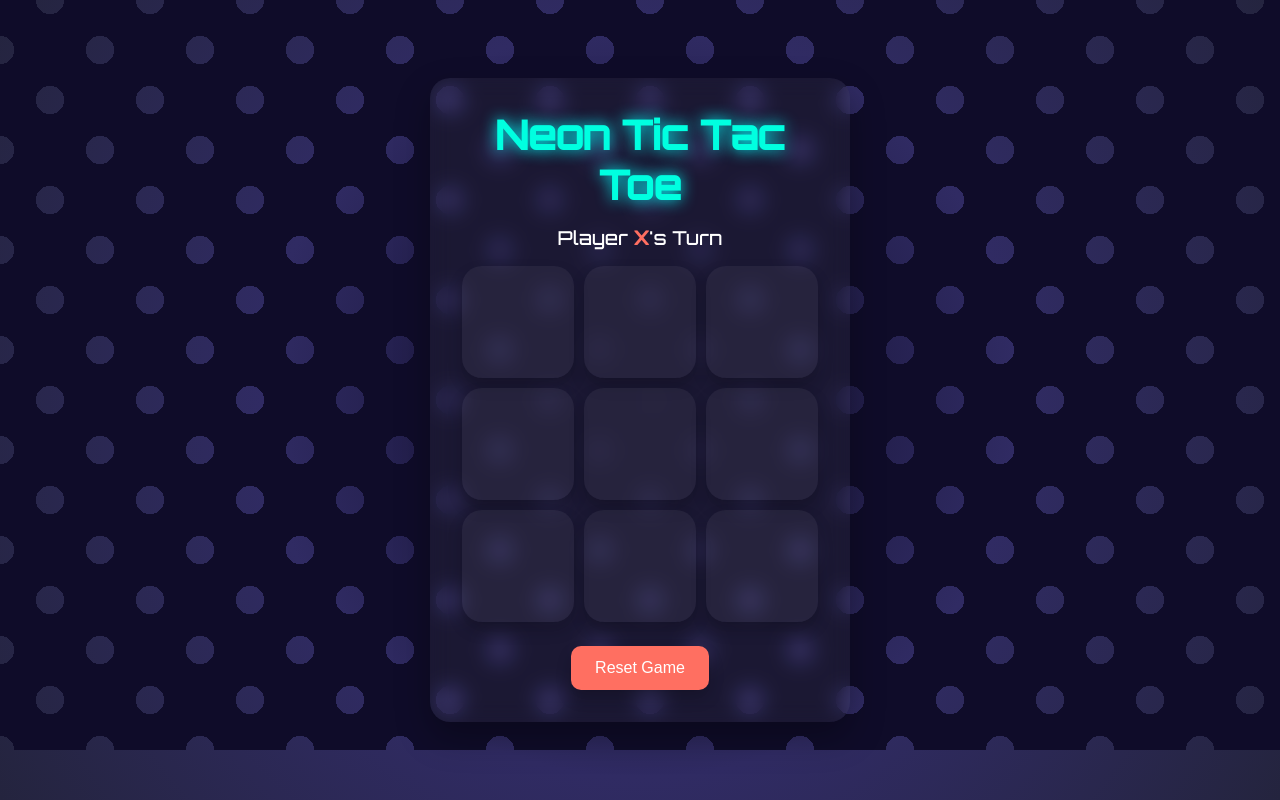
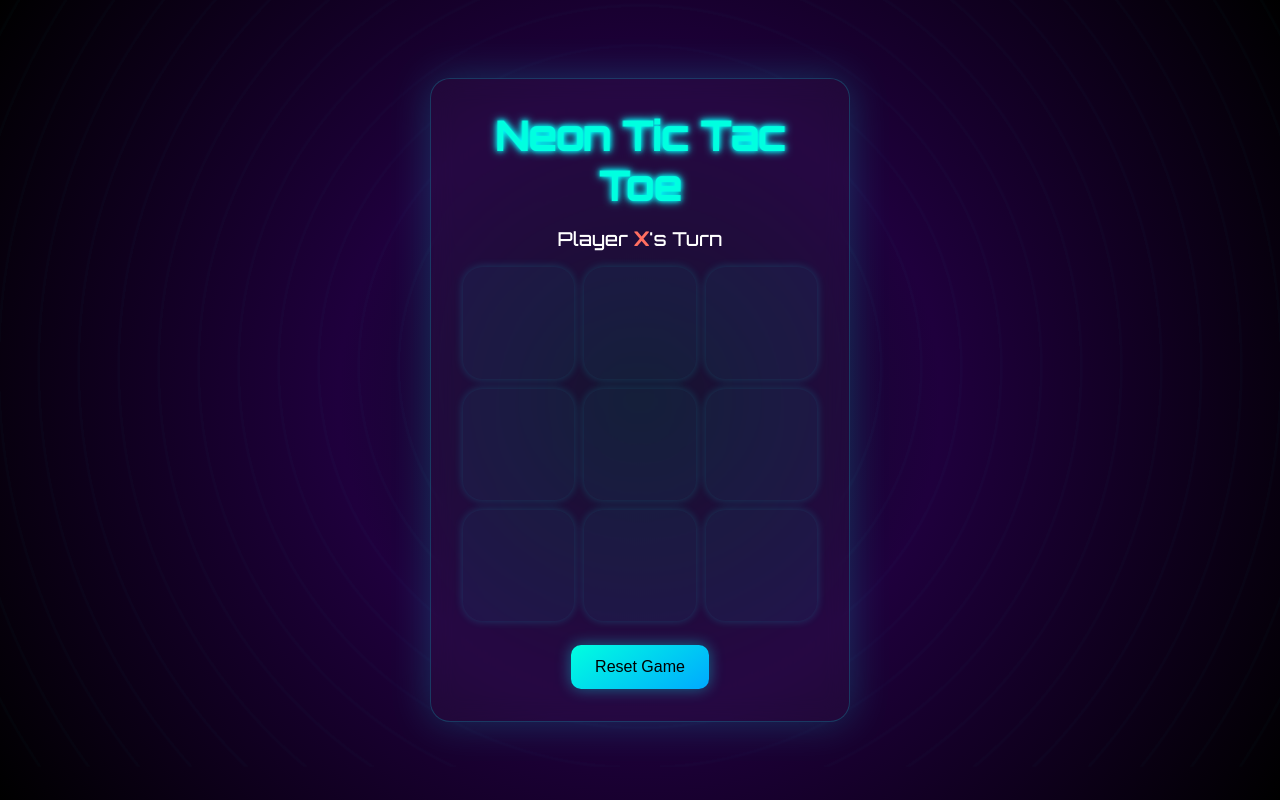
Before and after one commit to DHURANTHAM007/Tic-Tack-Toe, a plain HTML site: page index.html in a window 1280 px wide. Drawn offline with Linux system fonts and the light colour scheme.

Commit message:
Update style.css

```diff
--- a/style.css
+++ b/style.css
@@ -6,7 +6,8 @@
 }
 
 body {
-  background: radial-gradient(circle, #0f0c29, #302b63, #24243e);
+  background: radial-gradient(circle at center, #0f0c29 0%, #1f003d 40%, #000000 100%);
+  background-color: #0f0c29;
   color: #00ffc8;
   font-family: 'Orbitron', 'Poppins', sans-serif;
   display: flex;
@@ -17,46 +18,59 @@ body {
   position: relative;
 }
 
-/* Optional animated particle background */
+/* Fluorescent Particle Background */
 .particles {
   position: absolute;
   width: 100%;
   height: 100%;
-  background: radial-gradient(circle, transparent 20%, #0f0c29 20%, #0f0c29 80%, transparent 80%, transparent),
-              radial-gradient(circle, transparent 20%, #0f0c29 20%, #0f0c29 80%, transparent 80%, transparent) 50px 50px;
-  background-size: 100px 100px;
-  animation: moveParticles 10s linear infinite;
+  background: repeating-radial-gradient(circle at center,
+    rgba(0, 255, 255, 0.06) 0px,
+    rgba(0, 255, 255, 0.06) 2px,
+    transparent 3px,
+    transparent 40px);
+  animation: moveParticles 15s linear infinite;
   z-index: 0;
+  pointer-events: none;
+  opacity: 0.25;
+  mix-blend-mode: screen;
 }
 
 @keyframes moveParticles {
-  from {
-    transform: translateY(0);
-  }
-  to {
-    transform: translateY(-100px);
-  }
+  from { transform: translateY(0); }
+  to { transform: translateY(-100px); }
 }
 
 /* Game Container */
 .game-container {
   text-align: center;
   z-index: 1;
-  background: rgba(255, 255, 255, 0.05);
+  background: rgba(255, 255, 255, 0.03);
   padding: 2rem;
   border-radius: 20px;
-  box-shadow: 0 15px 35px rgba(0, 0, 0, 0.3);
-  backdrop-filter: blur(10px);
+  box-shadow: 0 0 40px rgba(0, 255, 255, 0.2);
+  backdrop-filter: blur(12px);
   width: 90%;
   max-width: 420px;
+  border: 1px solid rgba(0, 255, 255, 0.2);
 }
 
-/* Title */
+/* Title with Glitch Effect */
 .title {
   font-size: 2.5rem;
   color: #00ffe0;
   margin-bottom: 0.5rem;
-  text-shadow: 0 0 15px #0ff;
+  position: relative;
+  animation: glitch 2s infinite;
+  text-shadow: 0 0 5px #0ff, 0 0 10px #0ff;
+}
+
+@keyframes glitch {
+  0% { transform: skew(0); }
+  20% { transform: skew(-2deg); }
+  40% { transform: skew(2deg); }
+  60% { transform: skew(-1deg); }
+  80% { transform: skew(1deg); }
+  100% { transform: skew(0); }
 }
 
 /* Status Text */
@@ -84,23 +98,23 @@ body {
 
 /* Game Cells */
 .cell {
-  background: rgba(255, 255, 255, 0.05);
+  background: rgba(0, 255, 255, 0.05);
   border-radius: 20px;
   display: flex;
   justify-content: center;
   align-items: center;
   cursor: pointer;
   transition: all 0.3s ease;
-  box-shadow: 0 8px 15px rgba(0, 0, 0, 0.2);
+  box-shadow: 0 0 10px rgba(0, 255, 255, 0.2);
   position: relative;
   transform-style: preserve-3d;
   aspect-ratio: 1;
 }
 
 .cell:hover {
-  background: rgba(255, 255, 255, 0.1);
-  transform: translateY(-5px) rotateX(10deg) rotateY(10deg);
-  box-shadow: 0 12px 20px rgba(0, 0, 0, 0.3);
+  background: rgba(0, 255, 255, 0.1);
+  transform: translateY(-5px) scale(1.03);
+  box-shadow: 0 0 20px rgba(0, 255, 255, 0.5);
 }
 
 /* SVG Symbol Styles */
@@ -139,26 +153,26 @@ body {
 
 /* Extra Glow on Hover */
 .cell:hover svg {
-  filter: drop-shadow(0 0 15px rgba(255, 255, 255, 1));
+  filter: drop-shadow(0 0 15px rgba(0, 255, 255, 0.8));
 }
 
 /* Reset Button */
 .reset-btn {
-  background: #ff6f61;
-  color: #fff;
+  background: linear-gradient(145deg, #00ffe0, #00a9ff);
+  color: #000;
   border: none;
   padding: 0.8rem 1.5rem;
   font-size: 1rem;
   border-radius: 10px;
   cursor: pointer;
   transition: all 0.3s ease;
-  box-shadow: 0 8px 15px rgba(0, 0, 0, 0.2);
+  box-shadow: 0 0 15px rgba(0, 255, 255, 0.4);
 }
 
 .reset-btn:hover {
-  background: #ff3b2f;
+  background: linear-gradient(145deg, #00b8a9, #007fff);
   transform: translateY(-3px);
-  box-shadow: 0 12px 20px rgba(0, 0, 0, 0.3);
+  box-shadow: 0 0 25px rgba(0, 255, 255, 0.6);
 }
 
 /* Responsive */
```
